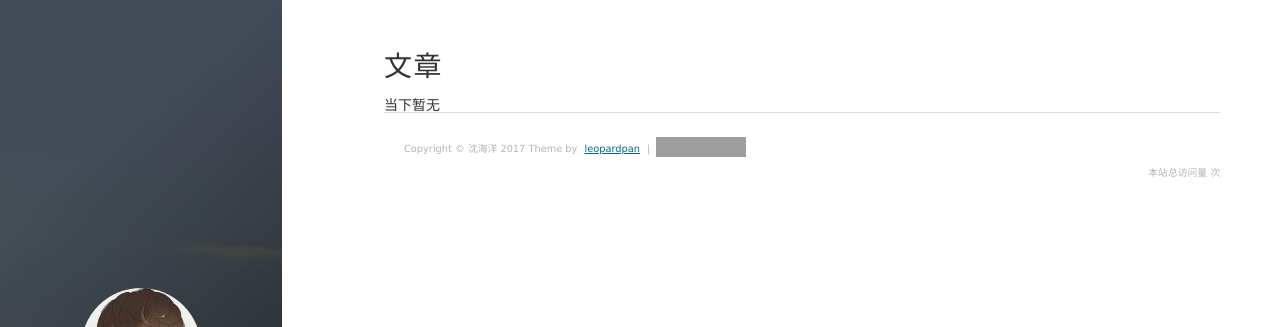
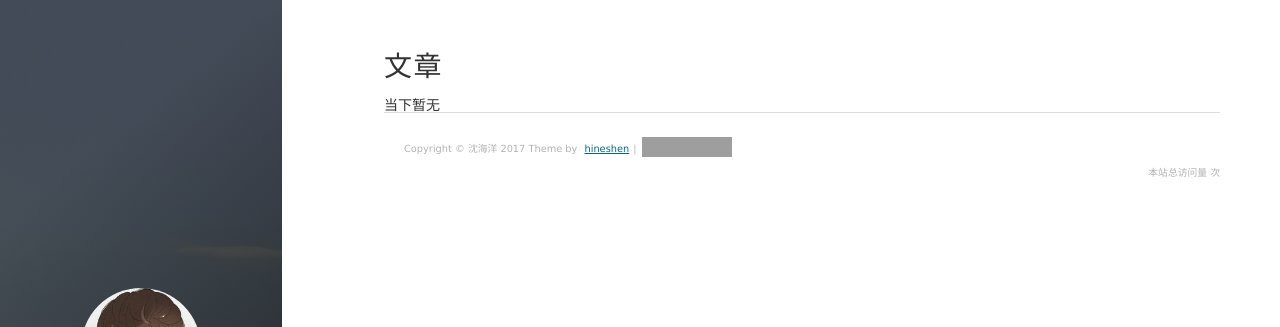
Before and after one commit to HineShen/hineshen.github.io, a Jekyll site: the page built from archive.html, in a window 1280 px wide. Shown: the top 327 px of the page. Built offline with Jekyll 4.4.1, drawn with Linux system fonts in a browser that asks for light colours; nearby versions of some CDN libraries; comment, search, counter and statistics services are not loaded; grey boxes are pictures that could not be loaded.

Commit message:
修改底部

```diff
--- a/_includes/footer.html
+++ b/_includes/footer.html
@@ -63,7 +63,7 @@
 
     <div class="footer_div">
       <p class="copyright text-muted">
-        Copyright &copy; {{ site.title }} {{ site.time | date: '%Y' }} Theme by <a href="http://baixin.io/">leopardpan</a>        |
+        Copyright &copy; {{ site.title }} {{ site.time | date: '%Y' }} Theme by <a>hineshen</a>|
         <iframe style="margin-left: 2px; margin-bottom:-5px;" frameborder="0" scrolling="0" width="91px" height="20px" src="https://ghbtns.com/github-btn.html?user=leopardpan&repo=hineshen.github.io&type=star&count=true">
         </iframe>
       </p>
```
